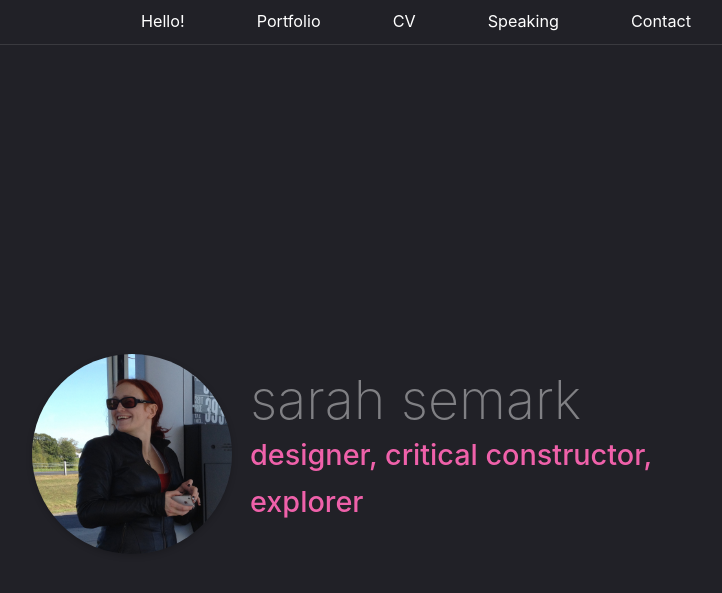
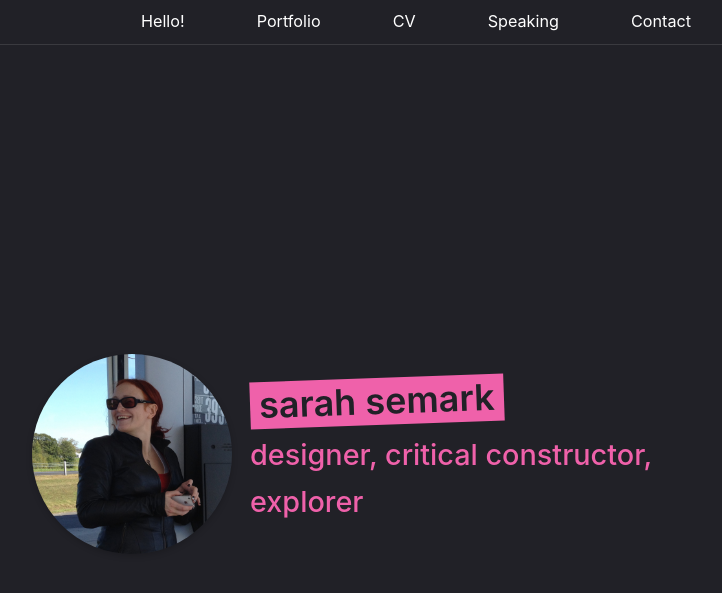
Before and after one commit to sarahmonster/hire-sarah, a Jekyll site: the page built from index.md, in a window 1280 px wide and 900 px high. Shown: the top 593 px of the window, without its empty margins (224-946 px from the left). Built offline with Jekyll 4.4.1, drawn with Linux system fonts in a browser that asks for light colours.

Commit message:
Add funky header styles.

```diff
--- a/assets/css/main.css
+++ b/assets/css/main.css
@@ -212,10 +212,32 @@ blockquote cite {
     }
 }
 
+.panel-title {
+    color: var(--color-primary);
+    background: var(--color-neutral-600);
+    display: inline-block;
+    font-weight: 600;
+    padding: 0.25em;
+    transform: rotate(-2deg);
+    font-size: 2rem;
+    line-height: 0.8;
+    margin: 1em -0.35em 1.5em 0;
+}
+
+.subtitle {
+    font-weight: 500;
+    font-size: 1.6rem;
+}
+
 /* Dark panels */
 .panel:nth-of-type(odd) {
     background: var(--color-neutral-600);
     color: var(--color-neutral-100);
+}
+
+.panel:nth-of-type(odd) .panel-title {
+    color: var(--color-neutral-600);
+    background: var(--color-primary);
 }
 
 .panel:nth-of-type(odd) .subtitle {
@@ -317,18 +339,6 @@ nav a:hover {
     max-width: 120%;
     margin-left: -10%;
     margin-bottom: 2em;
-}
-
-.panel-title {
-    color: var(--color-neutral-300);
-    font-weight: 200;
-    font-size: 3rem;
-    line-height: 0.8;
-}
-
-.subtitle {
-    font-weight: 500;
-    font-size: 1.6rem;
 }
 
 
```
